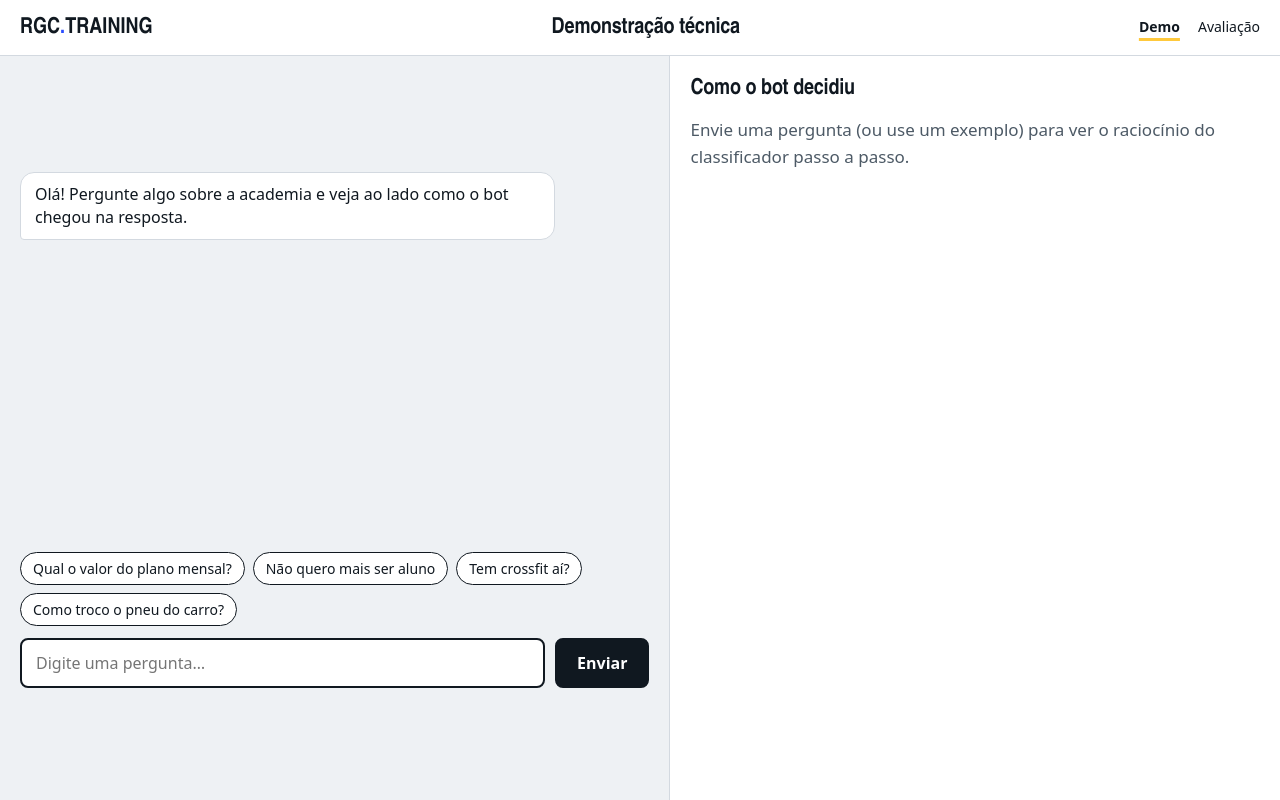
After one commit to fabrodiego/api_academia_rgc_chatbot, a Spring Boot app: page /demo.html in a window 1280 px wide. The commit adds this page. Run offline with Spring Boot 4, Linux system fonts and the light colour scheme.

Commit message:
feat: página de demonstração técnica do chatbot (demo.html)

```diff
--- /dev/null
+++ b/src/main/resources/static/css/demo.css
@@ -0,0 +1,84 @@
+/* Páginas de demonstração técnica (demo.html e avaliacao.html). Usam os tokens de styles.css. */
+body.tech{background:var(--bg)}
+.tbar{display:flex;align-items:center;justify-content:space-between;gap:16px;padding:0 20px;height:56px;border-bottom:1px solid var(--line);background:var(--card)}
+.tbar nav{gap:18px}
+.tbar nav a{font-size:14px}
+.tbar nav a[aria-current="page"]{font-weight:700;text-decoration:underline;text-decoration-color:var(--sun);text-decoration-thickness:3px;text-underline-offset:6px}
+h1.t{font:800 22px var(--head);margin:0}
+.btn.sm{padding:8px 14px;font-size:14px}
+.btn[disabled]{opacity:.55;cursor:not-allowed;transform:none;box-shadow:none}
+.visually-hidden{position:absolute;width:1px;height:1px;overflow:hidden;clip:rect(0 0 0 0);white-space:nowrap}
+
+/* demo */
+.demo{display:grid;grid-template-columns:minmax(0,1.1fr) minmax(0,1fr);height:calc(100dvh - 56px)}
+.dchat{display:flex;flex-direction:column;min-height:0;border-right:1px solid var(--line)}
+.dlog{flex:1;overflow-y:auto;padding:20px;display:flex;flex-direction:column;gap:10px}
+.msg{max-width:85%;padding:10px 14px;border-radius:14px;font-size:16px;line-height:1.45;white-space:pre-wrap;overflow-wrap:anywhere}
+.msg.u{align-self:flex-end;background:var(--ink);color:#fff;border-bottom-right-radius:4px}
+.msg.b{align-self:flex-start;background:var(--card);border:1px solid var(--line);border-bottom-left-radius:4px}
+.msg.err{border-color:var(--bad);color:var(--bad)}
+.examples{display:flex;flex-wrap:wrap;gap:8px;padding:10px 20px 0}
+.chip-btn{border:1.5px solid var(--ink);background:var(--card);border-radius:20px;padding:6px 12px;font:500 14px var(--body);cursor:pointer;color:var(--ink)}
+.chip-btn:hover{background:var(--sun)}
+.dform{display:flex;gap:10px;padding:12px 20px 16px}
+.dform input{flex:1;min-width:0;padding:12px 14px;border:2px solid var(--ink);border-radius:8px;font:400 16px var(--body);background:#fff;color:var(--ink)}
+.dform .btn{padding:10px 20px}
+.panel{overflow-y:auto;padding:20px;background:var(--card)}
+.panel h2{font:800 22px var(--head);margin:0 0 14px}
+.step{border:1px solid var(--line);border-radius:12px;padding:14px 16px;margin-bottom:12px;background:#fff}
+.step h3{font:700 12px var(--body);letter-spacing:.12em;text-transform:uppercase;color:var(--blue-d);margin-bottom:8px}
+.orig{font-style:italic;overflow-wrap:anywhere}
+.tokens{display:flex;flex-wrap:wrap;gap:6px;list-style:none;padding:0;margin:0 0 8px}
+.tokens li{background:var(--bg);border:1px solid var(--line);border-radius:6px;padding:2px 9px;font:500 14px ui-monospace,Menlo,monospace}
+.muted{color:var(--mute);font-size:14px}
+.bars{list-style:none;padding:0;margin:0;display:grid;gap:8px;position:relative}
+.bar-row{display:grid;grid-template-columns:minmax(80px,140px) 1fr 48px;gap:10px;align-items:center;font-size:14px}
+.bar-row .nm{overflow-wrap:anywhere;font-weight:600}
+.track{position:relative;height:16px;background:var(--bg);border-radius:8px;overflow:visible}
+.fill{height:100%;border-radius:8px;background:var(--blue)}
+.bar-row:not(:first-child) .fill{background:#7C8A97}
+.thr{position:absolute;top:-4px;bottom:-4px;width:0;border-left:2px dashed var(--bad)}
+.thr-legend{font-size:13px;color:var(--mute);margin-top:8px}
+.thr-legend b{color:var(--bad)}
+.verdict{display:flex;gap:10px;align-items:flex-start;font-size:16px}
+.badge{flex:none;border-radius:20px;padding:2px 12px;font:700 13px var(--body);color:#fff}
+.badge.ok{background:#14744E}
+.badge.fb{background:#9A3412}
+.lat{font:700 14px ui-monospace,Menlo,monospace}
+.empty{color:var(--mute)}
+@media (max-width:800px){
+ body.tech-demo{overflow:auto}
+ .demo{display:block;height:auto}
+ .dchat{height:calc(100dvh - 56px);border-right:0;border-bottom:2px solid var(--ink)}
+ .msg{max-width:92%}
+ .bar-row{grid-template-columns:90px 1fr 44px}
+}
+
+/* avaliação */
+.av{max-width:1120px;margin:0 auto;padding:24px}
+.av h2{font-size:26px;margin:28px 0 12px}
+.keybox{display:flex;flex-wrap:wrap;gap:12px;align-items:flex-end;background:var(--card);border:1px solid var(--line);border-radius:12px;padding:16px}
+.keybox label{display:block;font-weight:600;font-size:14px;margin-bottom:4px}
+.keybox input{padding:10px 12px;border:2px solid var(--ink);border-radius:8px;font:400 16px var(--body);min-width:220px;background:#fff;color:var(--ink)}
+.keybox .grow{flex:1 1 220px}
+.keybox .grow input{width:100%}
+.actions{display:flex;flex-wrap:wrap;gap:8px}
+.status{display:block;font:500 15px var(--body);margin:0}
+#status{margin-top:12px;padding:10px 14px;border-radius:8px;background:var(--card);border:1px solid var(--line);font-size:15px}
+#status.err{border-color:var(--bad);color:#9B2C2C;background:#FDECEC}
+#status.ok{border-color:var(--ok)}
+.cards{display:grid;grid-template-columns:repeat(auto-fit,minmax(170px,1fr));gap:12px}
+.card{background:var(--card);border:1px solid var(--line);border-radius:12px;padding:16px}
+.card b{display:block;font:900 34px var(--head)}
+.card span{font-size:14px;color:var(--mute)}
+.tw{overflow-x:auto;background:var(--card);border:1px solid var(--line);border-radius:12px}
+table.t{border-collapse:collapse;width:100%;font-size:14px}
+table.t caption{text-align:left;padding:10px 12px;color:var(--mute);font-size:13px}
+table.t th,table.t td{padding:8px 12px;border-bottom:1px solid var(--line);text-align:left;vertical-align:top}
+table.t td.n,table.t th.n{text-align:right;font-variant-numeric:tabular-nums}
+table.t thead th{background:var(--bg);font-weight:700}
+table.cm td,table.cm th{text-align:center;padding:6px 8px;min-width:44px}
+table.cm th.rl{text-align:left}
+table.cm td.diag{outline:2px solid var(--ink);outline-offset:-2px}
+.win{font-weight:800}
+@media (max-width:800px){.tbar nav{display:none}}
--- a/src/main/resources/static/css/styles.css
+++ b/src/main/resources/static/css/styles.css
@@ -217,3 +217,4 @@ footer{padding:28px 0;border-top:1px solid var(--line);color:var(--mute);font-si
 }
 @media(prefers-reduced-motion:reduce){*,*::before,*::after{animation:none!important;transition:none!important;scroll-behavior:auto!important}}
 @media print{.js-reveal .reveal{opacity:1!important;transform:none!important}#fab,#chat,header{display:none!important}}
+footer a{color:var(--mute)}
--- /dev/null
+++ b/src/main/resources/static/demo.html
@@ -0,0 +1,41 @@
+<!DOCTYPE html>
+<html lang="pt-BR">
+<head>
+<meta charset="UTF-8">
+<meta name="viewport" content="width=device-width, initial-scale=1">
+<title>Demonstração técnica · RGC Training</title>
+<meta name="theme-color" content="#101820">
+<link rel="icon" type="image/svg+xml" href="/favicon.svg">
+<link rel="stylesheet" href="css/styles.css">
+<link rel="stylesheet" href="css/demo.css">
+</head>
+<body class="tech tech-demo">
+<header class="tbar">
+ <a class="logo" href="/">RGC<span>.</span>TRAINING</a>
+ <h1 class="t">Demonstração técnica</h1>
+ <nav aria-label="Páginas técnicas"><a href="/demo.html" aria-current="page">Demo</a><a href="/avaliacao.html">Avaliação</a></nav>
+</header>
+<main class="demo">
+ <section class="dchat" aria-label="Chat">
+  <div id="log" class="dlog" role="log" aria-live="polite" aria-label="Conversa"></div>
+  <div class="examples" role="group" aria-label="Exemplos de pergunta">
+   <button type="button" class="chip-btn">Qual o valor do plano mensal?</button>
+   <button type="button" class="chip-btn">Não quero mais ser aluno</button>
+   <button type="button" class="chip-btn">Tem crossfit aí?</button>
+   <button type="button" class="chip-btn">Como troco o pneu do carro?</button>
+  </div>
+  <form id="form" class="dform">
+   <label for="in" class="visually-hidden">Mensagem</label>
+   <input id="in" type="text" maxlength="300" autocomplete="off" placeholder="Digite uma pergunta…">
+   <button class="btn main" type="submit" id="send">Enviar</button>
+  </form>
+ </section>
+ <aside class="panel" aria-labelledby="ph">
+  <h2 id="ph">Como o bot decidiu</h2>
+  <div id="out" aria-live="polite"><p class="empty">Envie uma pergunta (ou use um exemplo) para ver o raciocínio do classificador passo a passo.</p></div>
+ </aside>
+</main>
+<script src="js/config.js"></script>
+<script src="js/demo.js"></script>
+</body>
+</html>
--- a/src/main/resources/static/index.html
+++ b/src/main/resources/static/index.html
@@ -174,7 +174,7 @@
  </section>
 </main>
 
-<footer><div class="wrap">© <span id="year">2026</span> Academia RGC Training. Projeto acadêmico (A3 – Inteligência Artificial).</div></footer>
+<footer><div class="wrap">© <span id="year">2026</span> Academia RGC Training. Projeto acadêmico (A3 – Inteligência Artificial). · <a href="/demo.html">Ver demonstração técnica</a></div></footer>
 
 <!-- ---------- Chatbot ---------- -->
 <button id="fab" type="button" aria-controls="chat" aria-expanded="false">
--- /dev/null
+++ b/src/main/resources/static/js/demo.js
@@ -0,0 +1,125 @@
+/* Demo técnica: chat + painel "Como o bot decidiu" (POST /api/chat/explicar). */
+(function () {
+  'use strict';
+  const CFG = window.RGC_CONFIG || {};
+  const URL_EXPLICAR = (CFG.API_BASE_URL || '') + (CFG.CHAT_ENDPOINT || '/api/chat') + '/explicar';
+  const sessionId = (window.crypto && crypto.randomUUID) ? crypto.randomUUID()
+    : 's' + Date.now().toString(36) + Math.random().toString(36).slice(2);
+
+  const $ = id => document.getElementById(id);
+  const log = $('log'), out = $('out'), input = $('in'), send = $('send');
+
+  const MOTIVOS = {
+    ok: 'Passou nas verificações: o score é alto e a primeira intenção se destaca das demais.',
+    score_baixo: 'O score da melhor intenção ficou abaixo do limiar → encaminhou para humano.',
+    margem_pequena: 'Margem pequena entre as 2 primeiras intenções → encaminhou para humano.',
+    tokens_desconhecidos: 'Quase nenhuma palavra da pergunta é conhecida pelo vocabulário → encaminhou para humano.',
+    contexto: 'Decisão influenciada pelo contexto da conversa.'
+  };
+
+  function el(tag, cls, text) {
+    const e = document.createElement(tag);
+    if (cls) e.className = cls;
+    if (text != null) e.textContent = text;
+    return e;
+  }
+  function add(text, cls) {
+    const m = el('div', 'msg ' + cls, text);
+    log.appendChild(m);
+    log.scrollTop = log.scrollHeight;
+    return m;
+  }
+  const pct = v => (Math.max(0, Math.min(1, Number(v) || 0)) * 100);
+  const num = (v, d) => (Number(v) || 0).toFixed(d == null ? 2 : d);
+
+  function step(title) {
+    const s = el('section', 'step');
+    s.appendChild(el('h3', null, title));
+    return s;
+  }
+
+  function render(r, msg) {
+    out.textContent = '';
+
+    const s1 = step('1 · Pré-processamento');
+    s1.appendChild(el('p', 'orig', '“' + msg + '”'));
+    const ul = el('ul', 'tokens');
+    ul.setAttribute('aria-label', 'Tokens');
+    (r.tokens || []).forEach(t => ul.appendChild(el('li', null, t)));
+    s1.appendChild(ul);
+    if (!(r.tokens || []).length) s1.appendChild(el('p', 'muted', 'Nenhum token restou após o pré-processamento.'));
+    s1.appendChild(el('p', 'muted', 'Fração de palavras conhecidas: ' + Math.round(pct(r.fracaoConhecida)) + '%'));
+    out.appendChild(s1);
+
+    const s2 = step('2 · Similaridade (top 3)');
+    const bars = el('ul', 'bars');
+    (r.top || []).slice(0, 3).forEach(t => {
+      const li = el('li', 'bar-row');
+      li.appendChild(el('span', 'nm', t.intent));
+      const tr = el('div', 'track');
+      tr.setAttribute('role', 'img');
+      tr.setAttribute('aria-label', t.intent + ': ' + num(t.score));
+      const f = el('div', 'fill'); f.style.width = pct(t.score) + '%';
+      tr.appendChild(f);
+      const th = el('div', 'thr'); th.style.left = pct(r.limiar) + '%';
+      tr.appendChild(th);
+      li.appendChild(tr);
+      li.appendChild(el('span', 'lat', num(t.score)));
+      bars.appendChild(li);
+    });
+    s2.appendChild(bars);
+    const lg = el('p', 'thr-legend');
+    const b = el('b', null, 'Linha tracejada'); lg.appendChild(b);
+    lg.appendChild(document.createTextNode(' = limiar mínimo (' + num(r.limiar) + '). Margem mínima exigida entre 1ª e 2ª: ' + num(r.margem) + '.'));
+    s2.appendChild(lg);
+    out.appendChild(s2);
+
+    const s3 = step('3 · Decisão');
+    const v = el('div', 'verdict');
+    const resp = r.decisao === 'resposta';
+    v.appendChild(el('span', 'badge ' + (resp ? 'ok' : 'fb'), resp ? 'Respondeu' : 'Fallback'));
+    const txt = el('div');
+    txt.appendChild(el('p', null, resp
+      ? 'Respondeu com a intenção “' + r.intent + '”. ' + (MOTIVOS[r.motivo] || '')
+      : (MOTIVOS[r.motivo] || 'Motivo: ' + r.motivo)));
+    v.appendChild(txt);
+    s3.appendChild(v);
+    s3.appendChild(el('p', 'muted', 'Latência: ' + (r.latenciaMs != null ? r.latenciaMs : '?') + ' ms · motivo técnico: ' + r.motivo));
+    out.appendChild(s3);
+  }
+
+  async function ask(text) {
+    text = (text || '').trim();
+    if (!text) return;
+    add(text, 'u');
+    input.value = '';
+    send.disabled = true;
+    const wait = add('…', 'b');
+    try {
+      const ctl = new AbortController();
+      const to = setTimeout(() => ctl.abort(), CFG.TIMEOUT_MS || 15000);
+      const res = await fetch(URL_EXPLICAR, {
+        method: 'POST',
+        headers: { 'Content-Type': 'application/json' },
+        body: JSON.stringify({ sessionId, mensagem: text }),
+        signal: ctl.signal
+      });
+      clearTimeout(to);
+      if (!res.ok) throw new Error('HTTP ' + res.status);
+      const r = await res.json();
+      wait.textContent = r.resposta || '(sem resposta)';
+      render(r, text);
+    } catch (e) {
+      wait.textContent = 'Não foi possível consultar o servidor (' + e.message + ').';
+      wait.classList.add('err');
+    } finally {
+      send.disabled = false;
+      log.scrollTop = log.scrollHeight;
+      input.focus();
+    }
+  }
+
+  $('form').addEventListener('submit', e => { e.preventDefault(); ask(input.value); });
+  document.querySelectorAll('.chip-btn').forEach(b => b.addEventListener('click', () => ask(b.textContent)));
+  add('Olá! Pergunte algo sobre a academia e veja ao lado como o bot chegou na resposta.', 'b');
+})();
```
